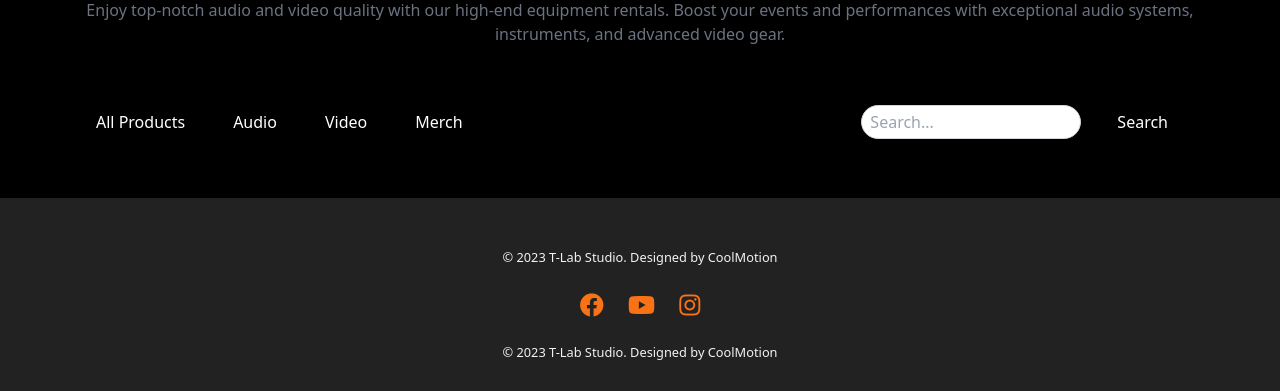
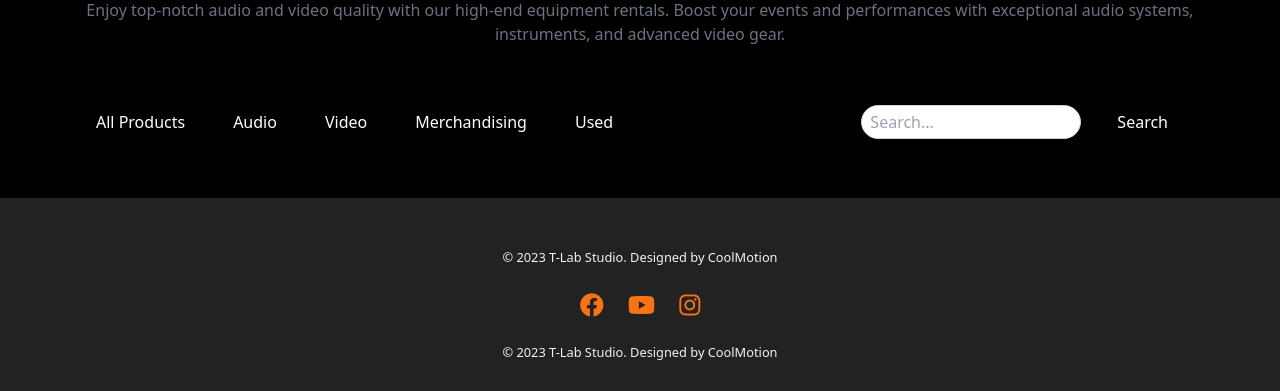
Before and after one commit to coolmotion/T-Lab, a Django app: page /shop/ in a window 1280 px wide. Shown: the part 162-553 px from the top of the page. Run offline with Django 5.2, Linux system fonts and the light colour scheme; data that the repository does not hold is empty; some web fonts are replaced.

Commit message:
update categories

```diff
--- a/store/templates/home.html
+++ b/store/templates/home.html
@@ -14,7 +14,8 @@
             <div class="tab cursor-pointer bg-orange-500 text-white rounded-full px-4 py-2" onclick="filterProducts('all')">All Products</div>
             <div class="tab cursor-pointer" onclick="filterProducts('audio')">Audio</div>
             <div class="tab cursor-pointer" onclick="filterProducts('video')">Video </div>
-            <div class="tab cursor-pointer" onclick="filterProducts('video')">Merch </div>
+            <div class="tab cursor-pointer" onclick="filterProducts('video')">Merchandising</div>
+            <div class="tab cursor-pointer" onclick="filterProducts('video')">Used</div>
         </div>
 
         <div class="flex items-center mx-4 ">
```
